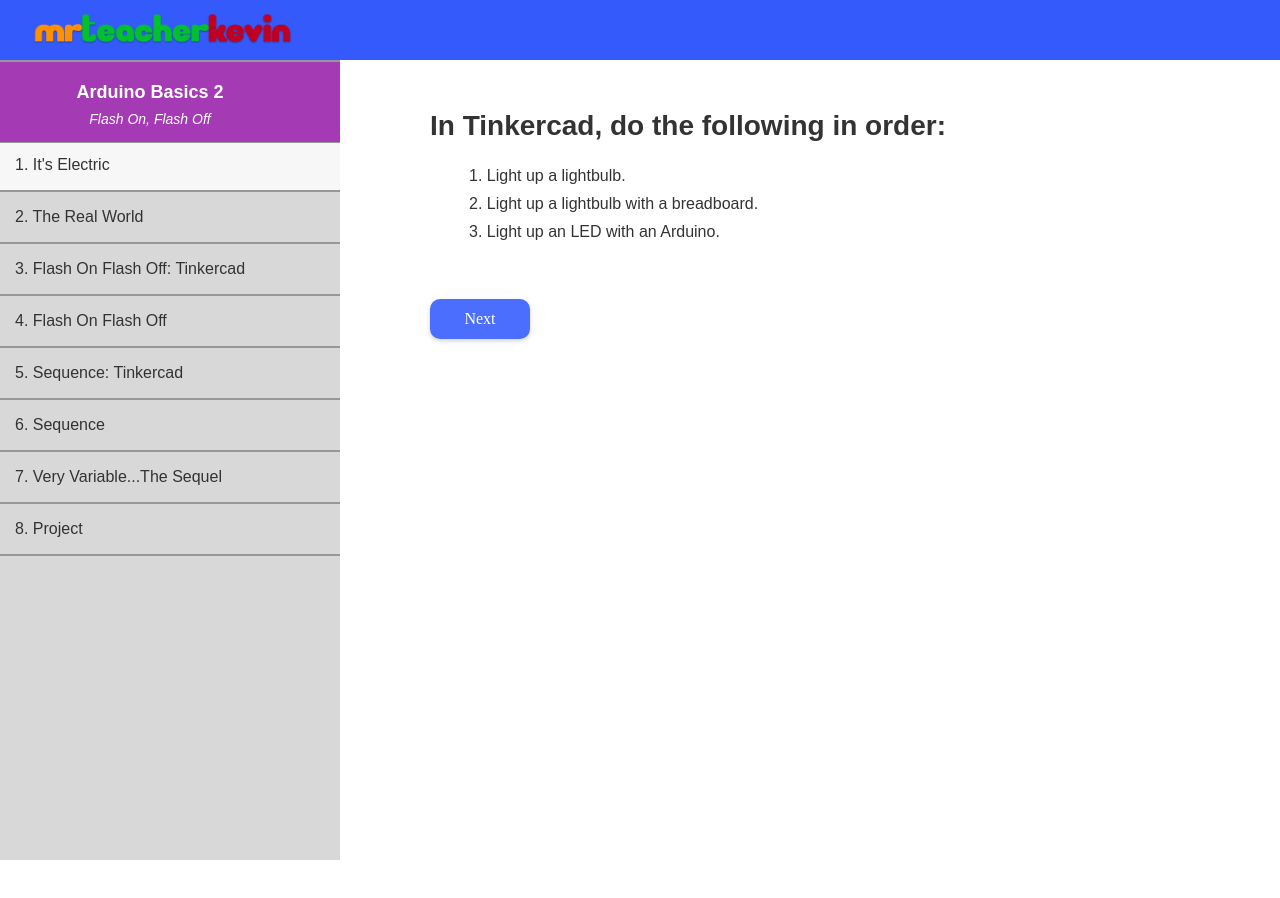
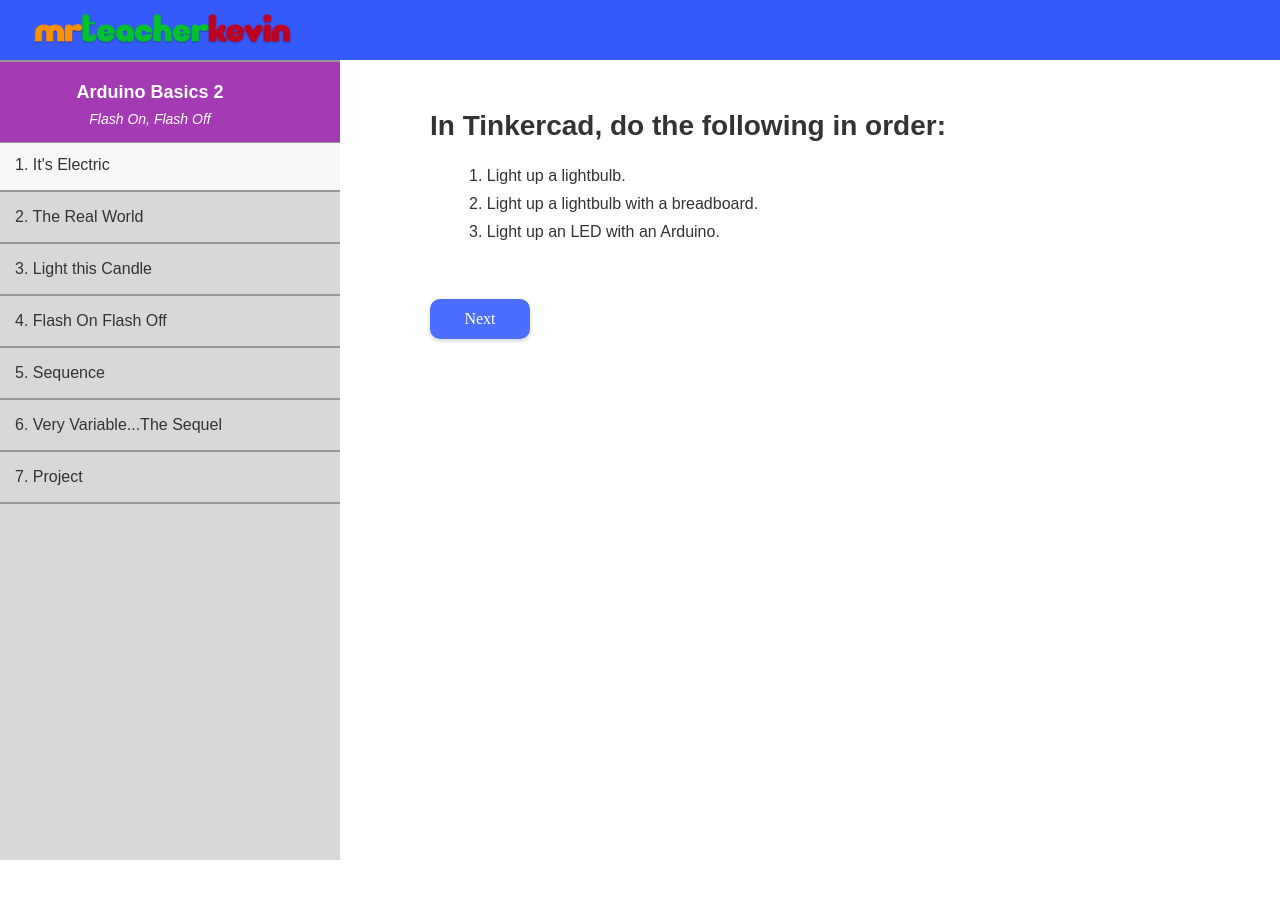
Before and after one commit to kevin578/mrteacherkevin2, a React (Create React App) app in the folder client/: page /arduinobasics2 in a window 1280 px wide. Shown: the top 898 px of the page. Built offline with nearby package versions, Linux system fonts and the light colour scheme; no server answers.

Commit message:
added video

```diff
--- a/client/src/components/Pages/ArduinoBasics/ArduinoBasics2.js
+++ b/client/src/components/Pages/ArduinoBasics/ArduinoBasics2.js
@@ -32,7 +32,7 @@ class Arduino2 extends React.Component {
             <Button>Next</Button>
           </Body>,
 
-          <Body key = "flashTinker" title = "Flash On Flash Off: Tinkercad">
+          <Body key = "flashTinker" title = "Light this Candle">
           <Header>Flash On Flash Off</Header>
           <Header>In Tinkercad...</Header>
           <Checkbox>make an led blink on and off</Checkbox>
@@ -40,14 +40,10 @@ class Arduino2 extends React.Component {
           </Body>,
 
           <Body key = "flashReal" title = "Flash On Flash Off">
+          <Header>Flash On Flash Off</Header>
+          <Video src = "https://res.cloudinary.com/ddrd9osrk/video/upload/v1536239439/mrteacherkevin/Arduino/flash.mp4"/>
           <Header>In real life...</Header>
           <Checkbox>make an led blink on and off</Checkbox>
-          <Button>Next</Button>
-          </Body>,
-
-          <Body key = "sequenceTinker" title = "Sequence: Tinkercad">
-          <Header>In Tinkercad...</Header>
-          <Checkbox>make 3 LEDs blink in a sequence.</Checkbox>
           <Button>Next</Button>
           </Body>,
 
```
